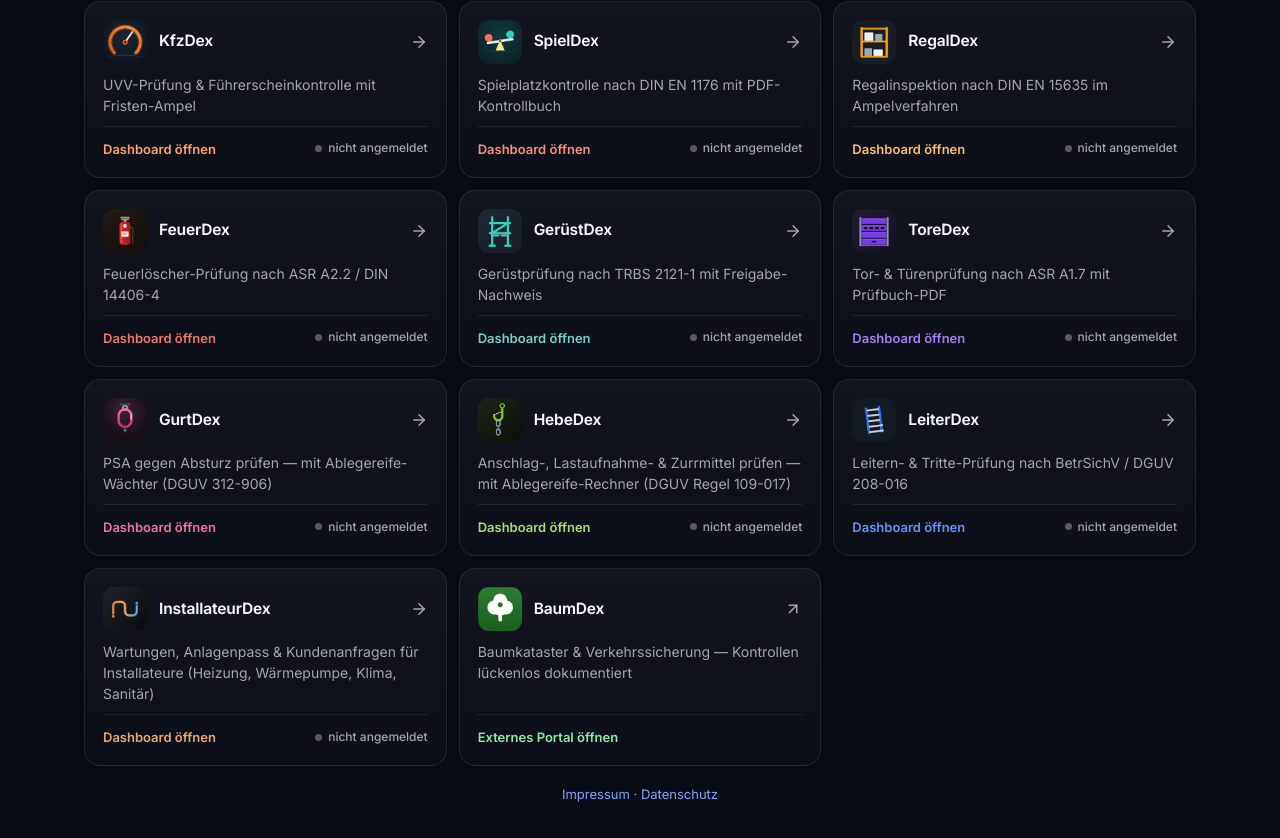
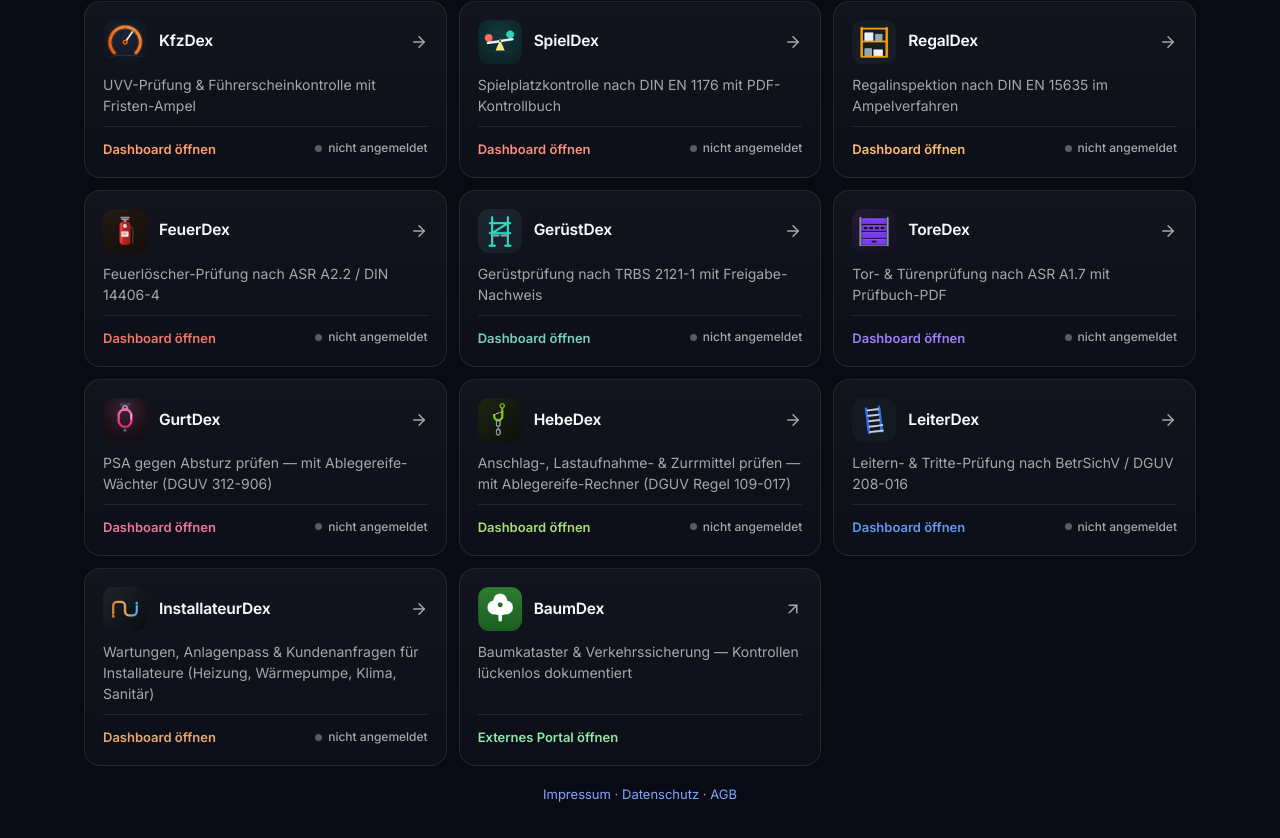
Before and after one commit to CraftlogAPP/dexware-dashboard, a React (Vite) app: page / in a window 1280 px wide. Shown: the part 814-1652 px from the top of the page. Built offline with nearby package versions, Linux system fonts and the light colour scheme.

Commit message:
Rechtslinks: AGB-Link (dexware.app/agb.html) in der Fußzeile und neben „Widerruf & Erstattung“ im Kaufbereich (Rundumcheck Recht 24.11.2026, R4)

```diff
--- a/src/components/AboPage.tsx
+++ b/src/components/AboPage.tsx
@@ -145,6 +145,8 @@ function AboContent({ info }: { info: AboInfo }) {
             Nach einer Kündigung bleibt der Tarif bis zum Ende des bezahlten Zeitraums aktiv. Innerhalb von 14 Tagen nach
             dem Kauf bekommst du dein Geld zurück — schreib an support@dexware.app.{' '}
             <a href="https://dexware.app/erstattung.html" target="_blank" rel="noreferrer">Widerruf &amp; Erstattung</a>
+            {' · '}
+            <a href="https://dexware.app/agb.html" target="_blank" rel="noreferrer">AGB</a>
           </p>
         </div>
       ) : (
--- a/src/components/LegalLinks.tsx
+++ b/src/components/LegalLinks.tsx
@@ -10,6 +10,10 @@ export function LegalLinks() {
       <a href="https://dexware.app/datenschutz.html" target="_blank" rel="noreferrer">
         Datenschutz
       </a>
+      {' · '}
+      <a href="https://dexware.app/agb.html" target="_blank" rel="noreferrer">
+        AGB
+      </a>
     </p>
   );
 }
--- a/src/components/WebBuy.tsx
+++ b/src/components/WebBuy.tsx
@@ -88,6 +88,8 @@ export function WebBuy({ groups, dexId, email }: { groups: WebBuyGroup[]; dexId:
       <p className="muted small" style={{ marginBottom: 0 }}>
         Verkäufer und Zahlungsabwicklung: Paddle.{' '}
         {anyLive && <>Nach dem Kauf diese Seite neu laden — die Freischaltung dauert meist unter einer Minute. </>}<a href="https://dexware.app/erstattung.html" target="_blank" rel="noreferrer">Widerruf &amp; Erstattung</a>
+        {' · '}
+        <a href="https://dexware.app/agb.html" target="_blank" rel="noreferrer">AGB</a>
       </p>
     </div>
   );
```
